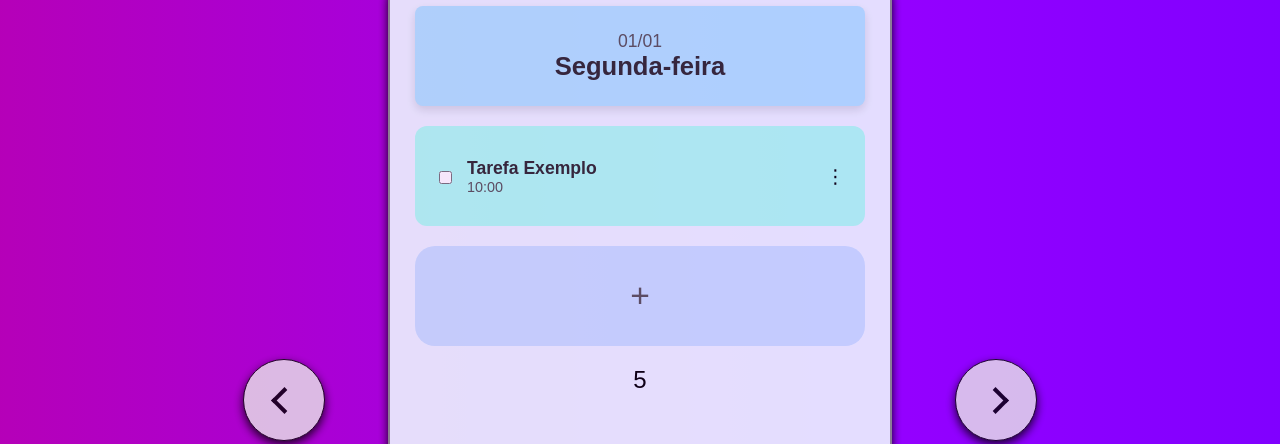
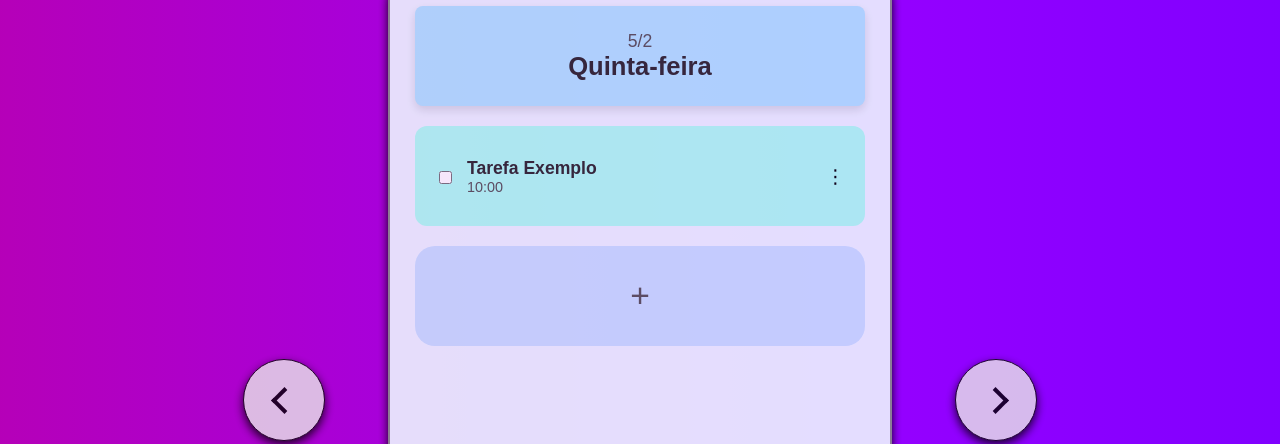
Before and after one commit to FabricioSMachado/react-planner, a React (Create React App) app in the folder aristopoles/: page / in a window 1280 px wide. Shown: the top 444 px of the page. Built offline with nearby package versions, Linux system fonts and the light colour scheme; the HTML template or start-up script is replaced by a standard one.

Commit message:
atualizando data botão

```diff
--- a/aristopoles/src/App.js
+++ b/aristopoles/src/App.js
@@ -1,4 +1,3 @@
-
 import { useState } from 'react';
 import DataPlanner from './components/dataPlanner';
 import TarefaPlanner from './components/tarefaPlanner';
@@ -7,32 +6,27 @@ import Navegacao from './components/navegacao';
 
 function App() {
 
-  const [diaAtual, setDiaAtual] = useState(new Date().getDate())
+  const [diaAtual, setDiaAtual] = useState(new Date());
 
-  function atualizaDia(direction) {
-
-    const novaData = new Date(diaAtual)
-
-    if (direction === 'left') {
-      novaData.setDate(novaData.getDate() - 1)
-    } else if (direction === 'right') {
-      novaData.setDate(novaData.getDate() + 1)
+  function atualizaDiaAtual(direction) {
+    const novoDia = new Date(diaAtual);
+    if (direction === "left") {
+      novoDia.setDate(novoDia.getDate() - 1);
+    } else if (direction === "right") {
+      novoDia.setDate(novoDia.getDate() + 1);
     }
-    setDiaAtual(novaData.getDate())
+    setDiaAtual(novoDia);
   }
 
-
   return (
-
     <main>
-        <Navegacao direction="left" atualizaDia={atualizaDia} />
+        <Navegacao direction="left" onNavigate={atualizaDiaAtual} />
       <div className="planner-dia">
           <DataPlanner diaAtual={diaAtual}/>
           <TarefaPlanner/>
           <BotaoPlanner/>
-          <div>{diaAtual}</div>
       </div>
-      <Navegacao direction="right" atualizaDia={atualizaDia} />
+      <Navegacao direction="right" onNavigate={atualizaDiaAtual} />
   </main>
 
   )
--- a/aristopoles/src/components/botaoPlanner.js
+++ b/aristopoles/src/components/botaoPlanner.js
@@ -8,7 +8,7 @@ function BotaoPlanner() {
     }
 
     return (
-        <div className={styles["planner-dia-add"]}>
+        <div onClick={eventClickPlannerAdd} className={styles["planner-dia-add"]}>
           <div className={styles["planner-dia-add-botao"]}>+</div>
         </div>
     )
--- a/aristopoles/src/components/dataPlanner.js
+++ b/aristopoles/src/components/dataPlanner.js
@@ -1,14 +1,17 @@
 import styles from './dataPlanner.module.css'
 
 
-function DataPlanner() {
+function DataPlanner({ diaAtual }) {
+
+    const diaSemana = diaAtual.toLocaleDateString('pt-BR', { weekday: 'long' });
+
     return (
         <div className={styles["planner-dia-data"]}>
             <div className={styles.data}>
-            01/01
+            {diaAtual.getDate()}/{diaAtual.getMonth() + 1}
             </div>
             <div className={styles.diaSemana}>
-            Segunda-feira
+            {diaSemana.charAt(0).toUpperCase() + diaSemana.slice(1)}
             </div>
         </div>
     )
--- a/aristopoles/src/components/navegacao.js
+++ b/aristopoles/src/components/navegacao.js
@@ -1,10 +1,14 @@
 import Seta from './seta.js'
 import styles from './navegacao.module.css'
 
-function Navegacao({ direction = 'left' }) {
+function Navegacao({ direction = 'left', onNavigate }) {
+
+    function handleClick() {
+        onNavigate(direction);
+    }
 
     return (
-        <div className={styles["planner-botao"]}>
+        <div onClick={handleClick} className={styles["planner-botao"]}>
         <Seta direction={direction}/>
         </div>
 
```
